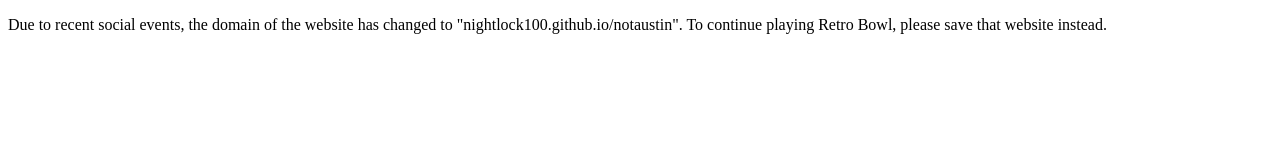
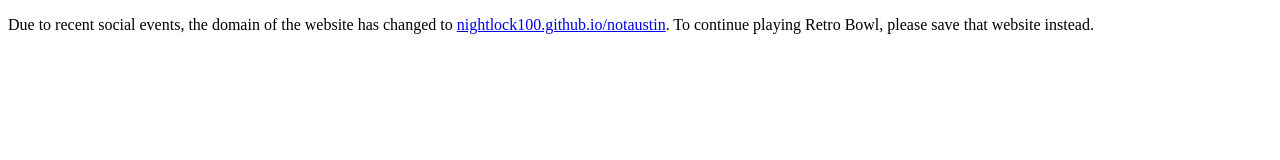
Before and after one commit to nightlock100/austin, a plain HTML site: page index.html in a window 1280 px wide. Drawn offline with Linux system fonts and the light colour scheme.

Commit message:
Update index.html

```diff
--- a/index.html
+++ b/index.html
@@ -4,7 +4,7 @@
     <title>moved</title>
   </head>
     <body>
-      <p>Due to recent social events, the domain of the website has changed to "nightlock100.github.io/notaustin". To continue playing Retro Bowl, please save that website instead. </p>
+      <p>Due to recent social events, the domain of the website has changed to <a href="nightlock100.github.io/notaustin">nightlock100.github.io/notaustin</a>. To continue playing Retro Bowl, please save that website instead. </p>
     </body>
 
 </html>
```
